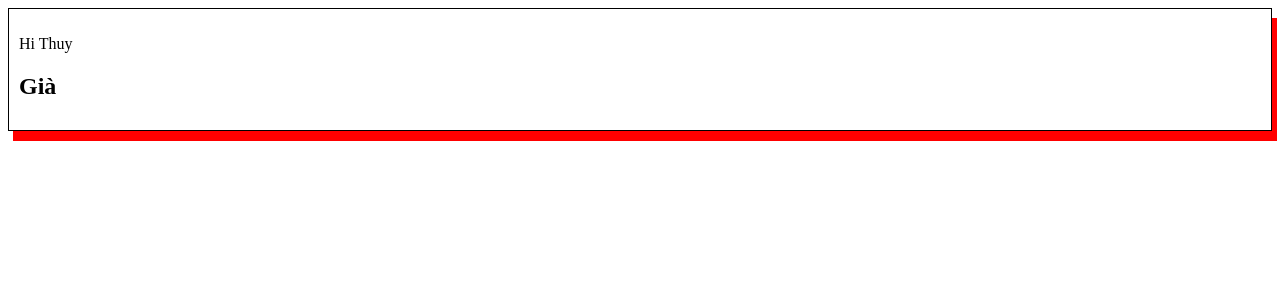
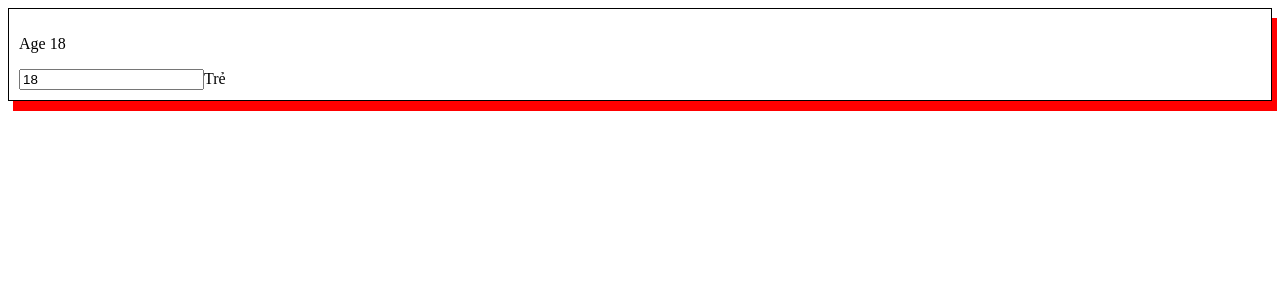
Before and after one commit to thuthuy1901/appAngular, an Angular app: page / in a window 1280 px wide. Shown: the top 300 px of the page. Built offline with nearby package versions, Linux system fonts and the light colour scheme.

Commit message:
ngTemplate-ngIf_then_else

```diff
--- a/src/app/home/home.component.html
+++ b/src/app/home/home.component.html
@@ -1,5 +1,7 @@
 <div class="test">
-  <p>Hi {{ name }}</p>
-  <h2 *ngIf="age > 18">Già</h2>
-  <h2 *ngIf="age < 18">Trẻ</h2>
+  <p>Age {{ age }}</p>
+  <input type="number" [(ngModel)]="age" />
+  <div *ngIf="age <= 18; then tre; else gia"></div>
+  <ng-template #gia>Già</ng-template>
+  <ng-template #tre>Trẻ</ng-template>
 </div>
--- a/src/app/home/home.component.ts
+++ b/src/app/home/home.component.ts
@@ -7,5 +7,5 @@ import { Component } from '@angular/core';
 })
 export class HomeComponent {
   public name: string = 'Thuy';
-  public age: number = 25;
+  public age: number = 18;
 }
```
Also changed, not shown: src/app/app.module.ts (+6 -11 lines).
